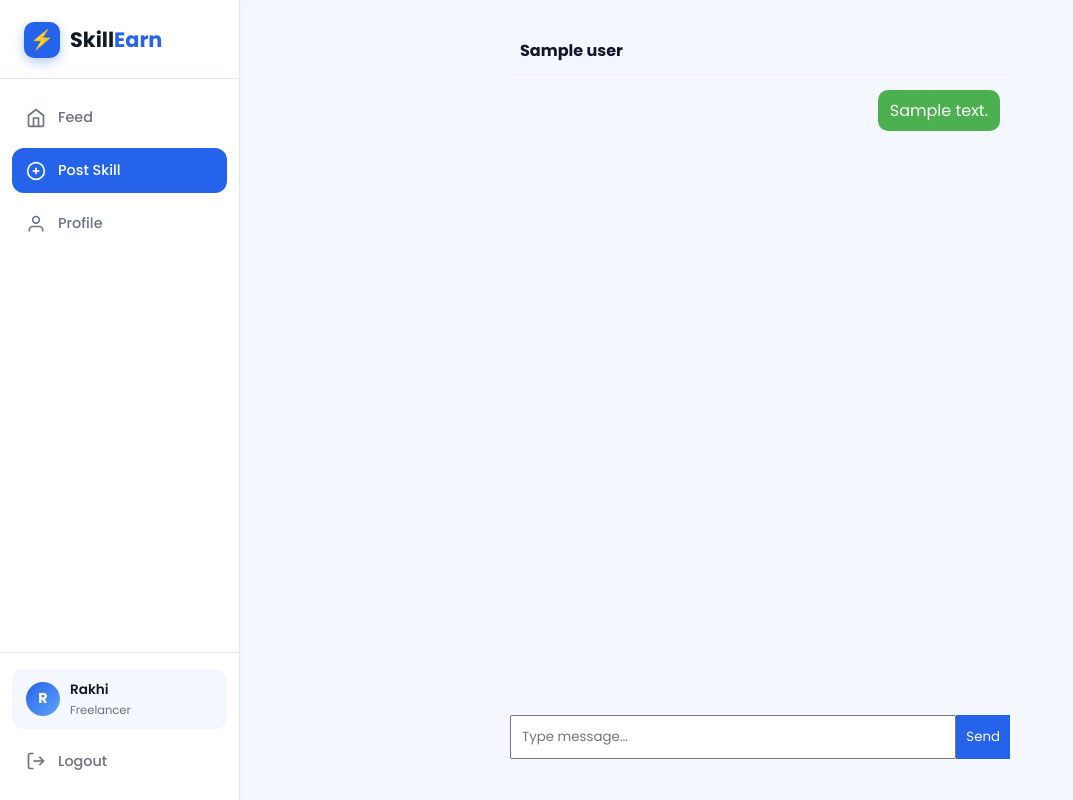
After one commit to Student-Rakhi18/Skill_Earn, a Flask app: page /chat/1 in a window 1280 px wide. The commit adds this page. Shown: the whole page, without its empty margins (0-1073 px from the left). Run offline with Flask 3, Linux system fonts and the light colour scheme; a user stored in the database is signed in; tables that the repository leaves empty hold one stand-in row (values such as "Sample post"); one stand-in notice (Sample message) is shown; a database or web service that is not in the repository returns one stand-in record (values such as "Sample title"); parts of the project's set-up code (start-up, migrations or seed data) failed here and were passed over; some libraries are stand-ins or nearby versions.

Commit message:
Updated code

```diff
--- a/app.py
+++ b/app.py
@@ -11,7 +11,7 @@ import os, uuid
 from functools import wraps
 
 app = Flask(__name__)
-app.secret_key = 'skillearn-change-this-in-production-2024'
+app.secret_key = os.environ.get("SECRET_KEY", "dev-secret")
 
 # ── Config ────────────────────────────────────────────────────────────────────
 UPLOAD_FOLDER    = os.path.join('static', 'uploads')
@@ -31,13 +31,13 @@ CATEGORIES = [
 
 # ── Database ──────────────────────────────────────────────────────────────────
 import psycopg2.extras
-import os
 
 def get_db():
     return psycopg2.connect(
-    "postgresql://skillearn_db_user:Y0uBqPSgAaOSNZioOMx1ifl90IdzbTDF@dpg-d78jrfffte5s739518ng-a.ohio-postgres.render.com/skillearn_db",
-         cursor_factory=psycopg2.extras.RealDictCursor
-        )
+        os.environ.get("DATABASE_URL") or
+        "postgresql://skillearn_db_user:Y0uBqPSgAaOSNZioOMx1ifl90IdzbTDF@dpg-d78jrfffte5s739518ng-a.ohio-postgres.render.com/skillearn_db",
+        cursor_factory=psycopg2.extras.RealDictCursor
+    )
 
 def init_db():
     db = get_db()
@@ -80,6 +80,39 @@ def init_db():
     );
     """)
 
+    cur.execute("""
+       CREATE TABLE IF NOT EXISTS messages (
+           id SERIAL PRIMARY KEY,
+           sender_id INTEGER,
+           receiver_id INTEGER,
+           message TEXT,
+           is_seen BOOLEAN DEFAULT FALSE,
+           deleted_by_sender BOOLEAN DEFAULT FALSE,
+           deleted_by_receiver BOOLEAN DEFAULT FALSE,
+           created_at TIMESTAMP DEFAULT CURRENT_TIMESTAMP
+       );
+       """)
+
+    # ✅ AUTO FIX ALL MISSING COLUMNS
+    try:
+        cur.execute("""
+            ALTER TABLE messages
+            ADD COLUMN IF NOT EXISTS is_seen BOOLEAN DEFAULT FALSE;
+        """)
+
+        cur.execute("""
+            ALTER TABLE messages
+            ADD COLUMN IF NOT EXISTS deleted_by_sender BOOLEAN DEFAULT FALSE;
+        """)
+
+        cur.execute("""
+            ALTER TABLE messages
+            ADD COLUMN IF NOT EXISTS deleted_by_receiver BOOLEAN DEFAULT FALSE;
+        """)
+
+    except Exception as e:
+        print("Column fix error:", e)
+
     cur.execute("SELECT COUNT(*) FROM users")
     row = cur.fetchone()
     print("Total Users:", row['count'])
@@ -103,6 +136,47 @@ def login_required(f):
             return redirect(url_for('login'))
         return f(*args, **kwargs)
     return decorated
+
+@app.route('/delete_for_everyone/<int:msg_id>', methods=['POST'])
+@login_required
+def delete_for_everyone(msg_id):
+    db = get_db()
+    cur = db.cursor()
+
+    cur.execute("""
+        DELETE FROM messages
+        WHERE id=%s AND sender_id=%s
+    """, (msg_id, session['user_id']))
+
+    db.commit()
+    cur.close()
+    db.close()
+
+    return jsonify({'status': 'deleted'})
+
+@app.route('/delete_for_me/<int:msg_id>', methods=['POST'])
+@login_required
+def delete_for_me(msg_id):
+    db = get_db()
+    cur = db.cursor()
+
+    cur.execute("""
+        UPDATE messages
+        SET deleted_by_sender = TRUE
+        WHERE id=%s AND sender_id=%s
+    """, (msg_id, session['user_id']))
+
+    cur.execute("""
+        UPDATE messages
+        SET deleted_by_receiver = TRUE
+        WHERE id=%s AND receiver_id=%s
+    """, (msg_id, session['user_id']))
+
+    db.commit()
+    cur.close()
+    db.close()
+
+    return jsonify({'status': 'hidden'})
 
 # ── Context processor – makes categories available in all templates ────────────
 @app.context_processor
@@ -207,7 +281,7 @@ def login():
         session['user_id']   = user['id']
         session['user_name'] = user['name']
 
-        flash(f'Welcome back, {user[1]}! 👋', 'success')
+        flash(f"Welcome back, {user['name']}! 👋", 'success')
 
         return redirect(url_for('feed'))
 
@@ -228,7 +302,7 @@ def feed():
     category = request.args.get('category', '').strip()
     search   = request.args.get('search', '').strip()
 
-    query = """SELECT p.*, u.name, u.phone, u.skills, u.avatar
+    query = """SELECT p.*, u.name, u.phone, u.skills AS skills, u.avatar
                FROM posts p
                JOIN users u ON p.user_id = u.id"""
 
@@ -292,7 +366,7 @@ def upload():
         ext        = file.filename.rsplit('.', 1)[1].lower()
         filename   = f"{uuid.uuid4().hex}.{ext}"
         media_type = 'video' if is_video(file.filename) else 'image'
-        file.save(os.path.join(app.root_path,'static','uploads', filename))
+        file.save(os.path.join(app.config['UPLOAD_FOLDER'], filename))
 
         # ✅ FIX START
         db  = get_db()
@@ -324,6 +398,7 @@ def profile(user_id):
     db = get_db()
     cur = db.cursor()
 
+    # 👤 User fetch
     cur.execute('SELECT * FROM users WHERE id=%s', (uid,))
     user = cur.fetchone()
 
@@ -333,11 +408,19 @@ def profile(user_id):
         db.close()
         return redirect(url_for('feed'))
 
+    # 📸 Posts fetch
     cur.execute(
         'SELECT * FROM posts WHERE user_id=%s ORDER BY created_at DESC',
         (uid,)
     )
     posts = cur.fetchall()
+
+    # ❤️ IMPORTANT: liked posts fetch
+    cur.execute(
+        "SELECT post_id FROM post_likes WHERE user_id=%s",
+        (session['user_id'],)
+    )
+    liked_posts = {row['post_id'] for row in cur.fetchall()}
 
     cur.close()
     db.close()
@@ -348,7 +431,8 @@ def profile(user_id):
         'profile.html',
         user=user,
         posts=posts,
-        is_own_profile=is_own
+        is_own_profile=is_own,
+        liked_posts=liked_posts   # ✅ THIS WAS MISSING
     )
 
 @app.route('/profile/edit', methods=['GET', 'POST'])
@@ -486,6 +570,88 @@ def view_post(post_id):
 
     return render_template("view_post.html", post=post)
 
+@app.route('/chats')
+@login_required
+def chats():
+    db = get_db()
+    cur = db.cursor()
+
+    # sab users lao except current user
+    cur.execute("""
+        SELECT id, name, avatar FROM users
+        WHERE id != %s
+    """, (session['user_id'],))
+
+    users = cur.fetchall()
+
+    cur.close()
+    db.close()
+
+    return render_template("chats.html", users=users)
+
+
+@app.route('/chat/<int:user_id>')
+@login_required
+def chat(user_id):
+    db = get_db()
+    cur = db.cursor()
+
+    cur.execute("""
+        UPDATE messages
+        SET is_seen = TRUE
+        WHERE receiver_id=%s AND sender_id=%s
+    """, (session['user_id'], user_id))
+
+    cur.execute("""
+        SELECT * FROM messages
+        WHERE (
+            (sender_id=%s AND receiver_id=%s AND deleted_by_sender=FALSE)
+            OR
+            (sender_id=%s AND receiver_id=%s AND deleted_by_receiver=FALSE)
+        )
+        ORDER BY created_at
+    """, (session['user_id'], user_id, user_id, session['user_id']))
+
+    messages = cur.fetchall()
+
+    cur.execute("SELECT * FROM users WHERE id=%s", (user_id,))
+    user = cur.fetchone()
+
+    db.commit()
+    cur.close()
+    db.close()
+
+    return render_template("chat.html", messages=messages, user=user)
+
+@app.route('/send_message', methods=['POST'])
+@login_required
+def send_message():
+    data = request.get_json()
+    receiver_id = data['receiver_id']
+    message = data['message']
+
+    db = get_db()
+    cur = db.cursor()
+
+    cur.execute("""
+        INSERT INTO messages (sender_id, receiver_id, message)
+        VALUES (%s, %s, %s)
+        RETURNING id, created_at
+    """, (session['user_id'], receiver_id, message))
+
+    msg = cur.fetchone()
+
+    db.commit()
+    cur.close()
+    db.close()
+
+    return jsonify({
+        'status': 'ok',
+        'id': msg['id'],
+        'message': message,
+        'time': msg['created_at'].strftime("%H:%M"),
+        'sender_id': session['user_id']
+    })
 
 # ── Run ───────────────────────────────────────────────────────────────────────
 if __name__ == '__main__':
--- a/static/css/style.css
+++ b/static/css/style.css
@@ -45,7 +45,7 @@
 /* ── Reset ───────────────────────────────────────────────────────────────── */
 *, *::before, *::after { box-sizing: border-box; margin: 0; padding: 0; }
 html { scroll-behavior: smooth; font-size: 16px; }
-body { font-family: 'Poppins', sans-serif; background: var(--bg); color: var(--text); line-height: 1.6; overflow-x: auto; }
+body { font-family: 'Poppins', sans-serif; background: var(--bg); color: var(--text); line-height: 1.6; overflow-x: hidden; }
 a { text-decoration: none; color: inherit; }
 button { cursor: pointer; font-family: inherit; border: none; background: none; }
 img, video { max-width: 100%; display: block; }
@@ -171,7 +171,7 @@ input, textarea, select { font-family: inherit; }
   margin-left: var(--sidebar-w);
   padding: 28px 32px 40px;
   min-height: 100vh;
-  overflow-x: auto;
+  overflow-x: hidden;
 }
 .page-auth { margin-left: 0; padding: 0; }
 
@@ -405,7 +405,7 @@ input, textarea, select { font-family: inherit; }
 /* ════════════════════════════════════════════════════════════════════════════
    FEED
    ════════════════════════════════════════════════════════════════════════════ */
-.feed-layout { display: grid; grid-template-columns: minmax(0, 1fr) 280px; gap: 28px; max-width: 1200px; overflow-x: auto }
+.feed-layout { display: grid; grid-template-columns: minmax(0, 1fr) 280px; gap: 28px; max-width: 1200px; overflow-x: hidden }
 
 /* Search bar desktop */
 .feed-search-bar {
@@ -757,6 +757,107 @@ input, textarea, select { font-family: inherit; }
   .pp-grid { grid-template-columns: repeat(2,1fr); }
 }
 
-* {
-  max-width: 100%;
+.pca-chat {
+    background: var(--wa);
+    color: white;
+    padding: 6px 12px;
+    border-radius: 6px;
+    text-decoration: none;
+    font-size: 14px;
 }
+
+.chat-list {
+  max-width: 500px;
+  margin: auto;
+}
+
+.chat-user {
+  display: flex;
+  gap: 10px;
+  padding: 10px;
+  border-bottom: 1px solid #eee;
+  text-decoration: none;
+  color: black;
+}
+
+.chat-user:hover {
+  background: var(--blue-light);
+}
+
+.chat-avatar {
+  width: 40px;
+  height: 40px;
+  border-radius: 50%;
+  background: #ccc;
+  display: flex;
+  align-items: center;
+  justify-content: center;
+}
+
+.chat-container {
+  max-width: 500px;
+  margin: auto;
+}
+
+.chat-header {
+  font-weight: bold;
+  padding: 10px;
+  border-bottom: 1px solid #eee;
+}
+
+.chat-box {
+  height: calc(100vh - 160px);
+  overflow-y: auto;
+  padding: 10px;
+  display: flex;
+  flex-direction: column;
+}
+
+.msg {
+  padding: 8px 12px;
+  margin: 5px 0;
+  border-radius: 10px;
+  width: fit-content;
+  max-width: 70%;
+  word-wrap: break-word;
+}
+
+.me {
+  background: #4CAF50;
+  color: white;
+  margin-left: auto;
+}
+
+.other {
+  background: #eee;
+}
+
+.chat-input {
+  display: flex;
+}
+
+.chat-input input {
+  flex: 1;
+  padding: 10px;
+}
+
+.chat-input button {
+  background: var(--blue);
+  color: white;
+  padding: 10px;
+}
+
+button, a, .post-card, .sn-link {
+  transition: all 0.2s ease;
+}
+
+[data-theme="dark"] {
+  --blue-light: #1e293b;
+  --green-light: #14532d;
+  --danger-bg: #3f1d1d;
+  --bg: #0f172a;
+  --surface: #111827;
+  --text: #f9fafb;
+  --border: #1f2937;
+  --muted: #9ca3af;
+}
--- a/templates/base.html
+++ b/templates/base.html
@@ -12,7 +12,7 @@
 </head>
 <body class="{% block body_class %}{% endblock %}">
 
-{% if session.user_id %}
+{% if session.get('user_id') %}
 <!-- ── Desktop Sidebar ─────────────────────────────────────────────────────── -->
 <aside class="sidebar">
   <a href="{{ url_for('feed') }}" class="sidebar-brand">
@@ -33,8 +33,7 @@
       </span>
       <span>Post Skill</span>
     </a>
-    <a href="{{ url_for('profile') }}" class="sn-link {% if request.endpoint=='profile' %}active{% endif %}">
-      <span class="sn-icon">
+    <a href="{{ url_for('profile', user_id=session.get('user_id')) }}" class="sn-link {% if request.endpoint=='profile' %}active{% endif %}">      <span class="sn-icon">
         <svg viewBox="0 0 24 24" fill="none" stroke="currentColor" stroke-width="2"><path d="M20 21v-2a4 4 0 00-4-4H8a4 4 0 00-4 4v2"/><circle cx="12" cy="7" r="4"/></svg>
       </span>
       <span>Profile</span>
@@ -43,7 +42,7 @@
 
   <div class="sidebar-bottom">
     <div class="sidebar-user">
-      <div class="su-avatar">{{ session.user_name[0]|upper }}</div>
+      <div class="su-avatar">{{ (session.get('user_name','U'))[0]|upper }}</div>
       <div class="su-info">
         <span class="su-name">{{ session.user_name }}</span>
         <small>Freelancer</small>
@@ -91,15 +90,37 @@
 </main>
 
 <!-- ── Mobile Bottom Nav ──────────────────────────────────────────────────── -->
-{% if session.user_id %}
+{% if session.get('user_id') %}
 <nav class="bottom-nav">
   <a href="{{ url_for('feed') }}"    class="bn-item {% if request.endpoint=='feed'    %}active{% endif %}"><svg viewBox="0 0 24 24" fill="none" stroke="currentColor" stroke-width="2" width="22" height="22"><path d="M3 9l9-7 9 7v11a2 2 0 01-2 2H5a2 2 0 01-2-2z"/></svg><span>Feed</span></a>
   <a href="{{ url_for('upload') }}"  class="bn-item bn-post"><div class="bn-post-circle">+</div></a>
-  <a href="{{ url_for('profile') }}" class="bn-item {% if request.endpoint=='profile' %}active{% endif %}"><svg viewBox="0 0 24 24" fill="none" stroke="currentColor" stroke-width="2" width="22" height="22"><path d="M20 21v-2a4 4 0 00-4-4H8a4 4 0 00-4 4v2"/><circle cx="12" cy="7" r="4"/></svg><span>Profile</span></a>
+  <a href="{{ url_for('profile', user_id=session.get('user_id')) }}" class="bn-item {% if request.endpoint=='profile' %}active{% endif %}"><svg viewBox="0 0 24 24" fill="none" stroke="currentColor" stroke-width="2" width="22" height="22"><path d="M20 21v-2a4 4 0 00-4-4H8a4 4 0 00-4 4v2"/><circle cx="12" cy="7" r="4"/></svg><span>Profile</span></a>
 </nav>
 {% endif %}
 
 <script src="{{ url_for('static', filename='js/main.js') }}"></script>
 {% block extra_scripts %}{% endblock %}
+
+<script>
+function likePost(postId, btn){
+  fetch('/like/' + postId, {
+    method: 'POST'
+  })
+  .then(res => res.json())
+  .then(data => {
+
+    const heart = btn.querySelector('.like-heart');
+    const count = btn.querySelector('.like-num');
+
+    if(heart && count){
+      heart.innerHTML = data.liked ? '❤️' : '🤍';
+      count.innerText = data.count;
+    }
+
+  })
+  .catch(err => console.log("Like error:", err));
+}
+</script>
+
 </body>
 </html>
--- /dev/null
+++ b/templates/chat.html
@@ -0,0 +1,45 @@
+{% extends "base.html" %}
+{% block content %}
+
+<div class="chat-container">
+
+  <div class="chat-header">
+    {{ user.name }}
+  </div>
+
+  <div class="chat-box">
+    {% for m in messages %}
+      <div class="msg {% if m.sender_id == session['user_id'] %}me{% else %}other{% endif %}">
+        {{ m.message }}
+      </div>
+    {% endfor %}
+  </div>
+
+  <div class="chat-input">
+    <input type="text" id="msg" placeholder="Type message...">
+    <button onclick="sendMsg()">Send</button>
+  </div>
+
+</div>
+
+<script>
+function sendMsg() {
+    let msg = document.getElementById("msg").value;
+
+    if (!msg.trim()) return;  // ❗ empty message block
+
+    fetch("/send_message", {
+        method: "POST",
+        headers: {
+            "Content-Type": "application/json"
+        },
+        body: JSON.stringify({
+            receiver_id: {{ user.id }},
+            message: msg
+        })
+    })
+    .then(() => location.reload());
+}
+</script>
+
+{% endblock %}
```
Also changed, not shown: templates/chats.html (added, +27 -0 lines), templates/feed.html (+15 -18 lines), templates/profile.html (+22 -10 lines), static/uploads/48c339105014445da3c4fb04075ab90c.png (added).
